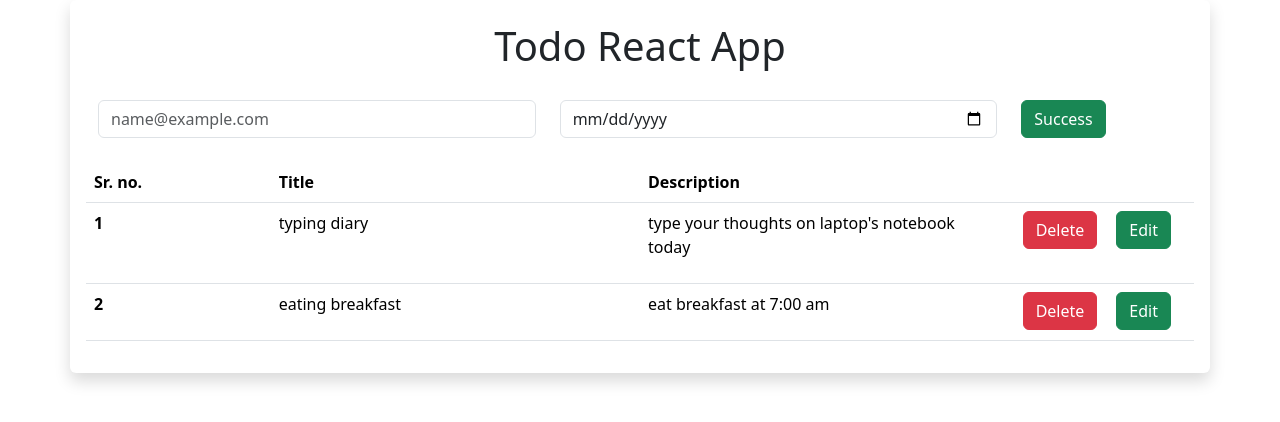
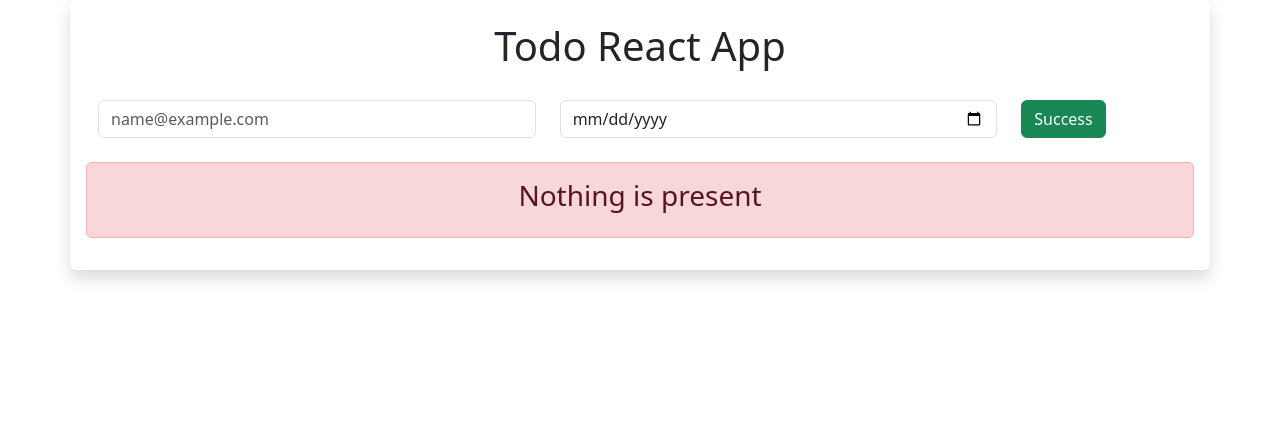
Before and after one commit to ritishbhardwaj/Mern-Intern-P1, a React (Vite) app: page / in a window 1280 px wide. Shown: the top 422 px of the page. Built offline with nearby package versions, Linux system fonts and the light colour scheme.

Commit message:
" adding space inbetween form and no item in list message"

```diff
--- a/src/App.jsx
+++ b/src/App.jsx
@@ -7,14 +7,7 @@ import ToDoList from "./Components/ToDoList";
 export default function App() {
 
   const data=[
-    {
-      title : "typing diary",
-      desc : "type your thoughts on laptop's notebook today"
-    },
-    {
-      title : "eating breakfast",
-      desc : "eat breakfast at 7:00 am"
-    }
+
   ]
 
   return (
--- /dev/null
+++ b/src/Components/Error.jsx
@@ -0,0 +1,11 @@
+import React from "react";
+
+export default function Error() {
+  return (
+    <>
+      <div class="alert alert-danger container pt-8" role="alert">
+        <h3 className="pt-9">Nothing is present</h3>
+      </div>
+    </>
+  );
+}
--- a/src/Components/ToDoList.jsx
+++ b/src/Components/ToDoList.jsx
@@ -1,7 +1,17 @@
 import React from "react";
 import ToDoItem from "./ToDoItem";
+import Error from "./Error";
 
 export default function ToDoList(props) {
+
+  if (props.data.length===0){
+    return (
+      <>
+      <br/>
+      <Error/>
+      </>
+    )
+  }
   return (
     <div className="pt-4">
       <table className="table">
```
